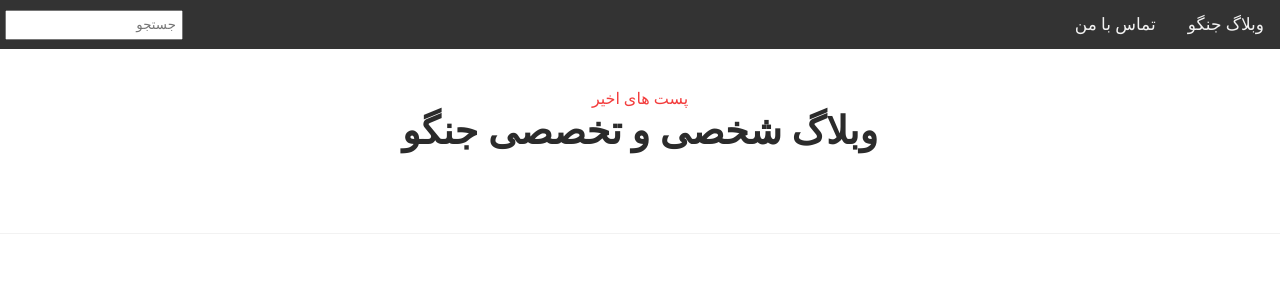
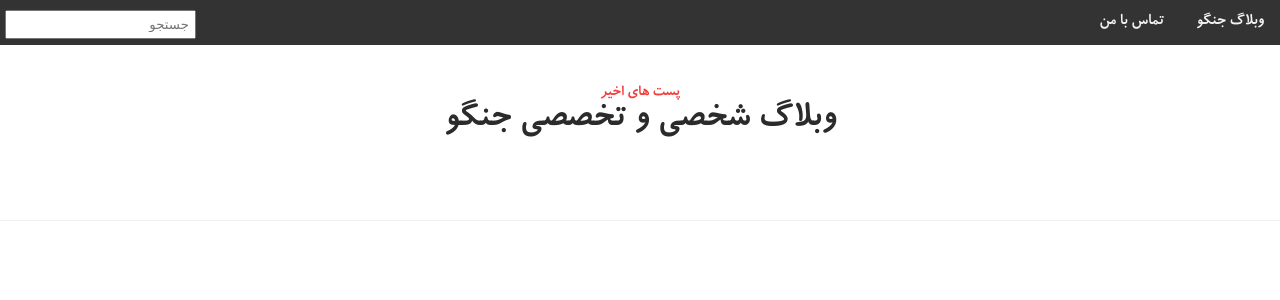
Before and after one commit to mjkahnamu2/DjangoBlog, a Django app: page / in a window 1280 px wide. Shown: the top 300 px of the page. Run offline with Django 4.2, Linux system fonts and the light colour scheme; data that the repository does not hold is empty.

Commit message:
add font to website

```diff
--- a/static/css/style-detail.css
+++ /dev/null
@@ -1,3 +0,0 @@
-*{
-    color: blue;
-}
--- a/static/css/style.css
+++ b/static/css/style.css
@@ -1,7 +1,6 @@
 *{
     margin: 0px;
     padding: 0px;
-    font-family: poppins;
     box-sizing: border-box;
 }
 a{
@@ -10,8 +9,13 @@ a{
 ul{
     list-style: none;
 }
+@font-face{
+    font-family: myfont;
+    src: url(../fonts/myfont.otf);
+    src: url(../fonts/myfont.ttf);
+}
 body{
-    direction: rtl;
+    font-family: myfont;
     margin: 0px;
     padding: 0px;
 }
```
Also changed, not shown: static/fonts/myfont.otf (added), static/fonts/myfont.ttf (added).
